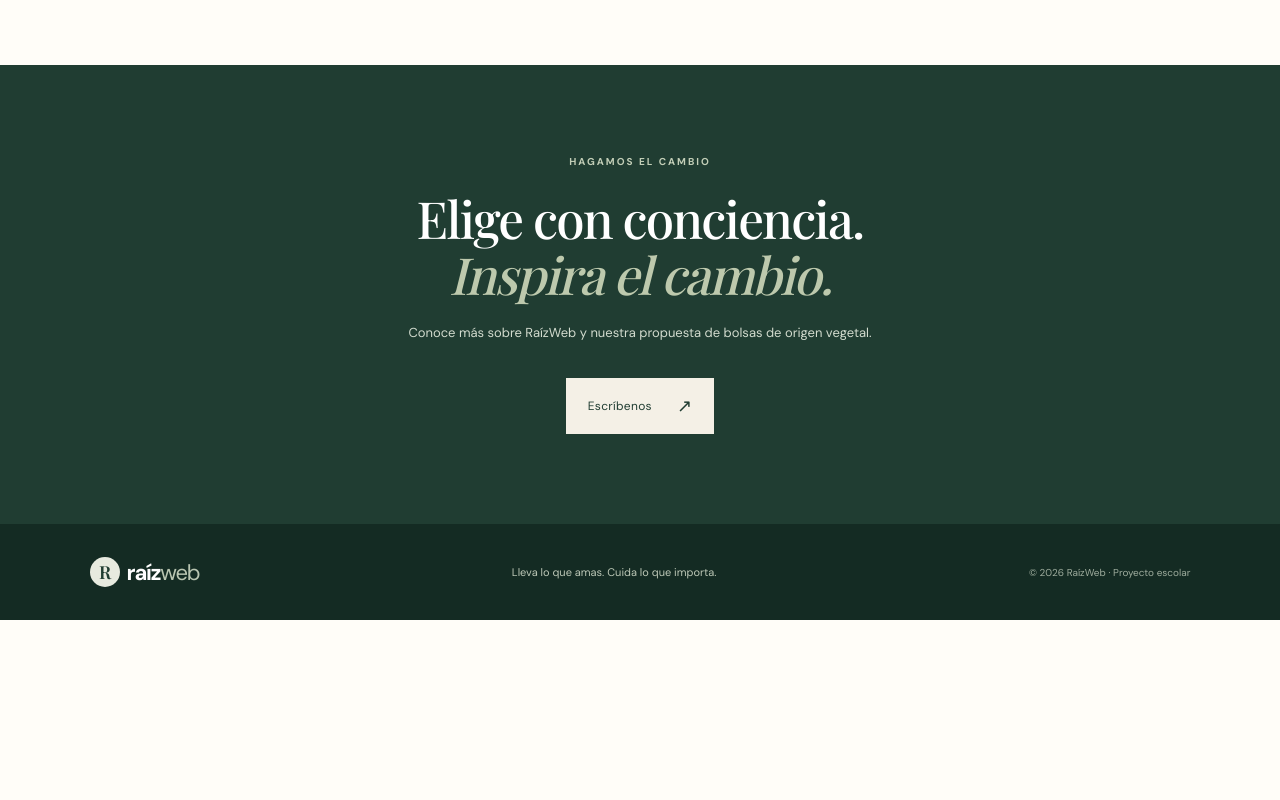
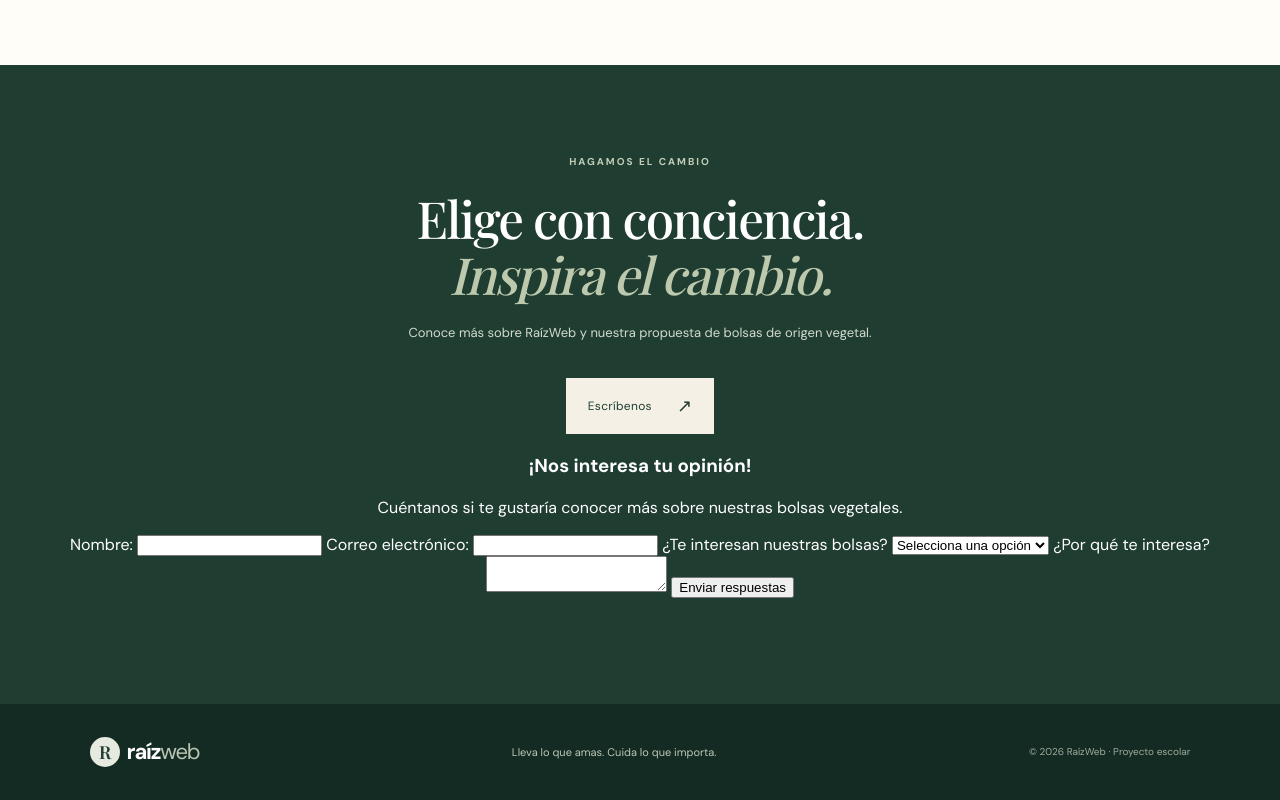
Before and after one commit to saheryvidanaa/saheryvidanaa.github.io, a plain HTML site: page index.html in a window 1280 px wide. Shown: the part 2396-3196 px from the top of the page. Before the commit the page ends 3016 px from the top, so only its background shows below. Drawn offline with nearby package versions, Linux system fonts and the light colour scheme; a web font is replaced by a local one.

Commit message:
Agregué formulario de interés.

```diff
--- a/index.html
+++ b/index.html
@@ -85,7 +85,34 @@
       <p class="eyebrow">HAGAMOS EL CAMBIO</p>
       <h2>Elige con conciencia.<br><em>Inspira el cambio.</em></h2>
       <p>Conoce más sobre RaízWeb y nuestra propuesta de bolsas de origen vegetal.</p>
-      <a class="button button-light" href="mailto:raizweb@example.com?subject=Quiero%20conocer%20Ra%C3%ADzWeb">Escríbenos <span>↗</span></a>
+      <a class="button button-light" href="mailto:raizweb@example.com?subject=Quiero%20conocer%20Ra%C3%ADzWeb">Escríbenos<span>↗</span></a>
+
+<div class="formulario-interes">
+  <h3>¡Nos interesa tu opinión!</h3>
+  <p>Cuéntanos si te gustaría conocer más sobre nuestras bolsas vegetales.</p>
+
+  <form id="formulario-interes">
+    <label for="nombre">Nombre:</label>
+    <input type="text" id="nombre" required>
+
+    <label for="correo">Correo electrónico:</label>
+    <input type="email" id="correo" required>
+
+    <label for="interes-producto">¿Te interesan nuestras bolsas?</label>
+    <select id="interes-producto" required>
+      <option value="">Selecciona una opción</option>
+      <option value="Sí">Sí</option>
+      <option value="No">No</option>
+    </select>
+
+    <label for="motivo">¿Por qué te interesa?</label>
+    <textarea id="motivo"></textarea>
+
+    <button type="submit">Enviar respuestas</button>
+  </form>
+
+  <p id="mensaje"></p>
+</div>
     </section>
   </main>
 
```
